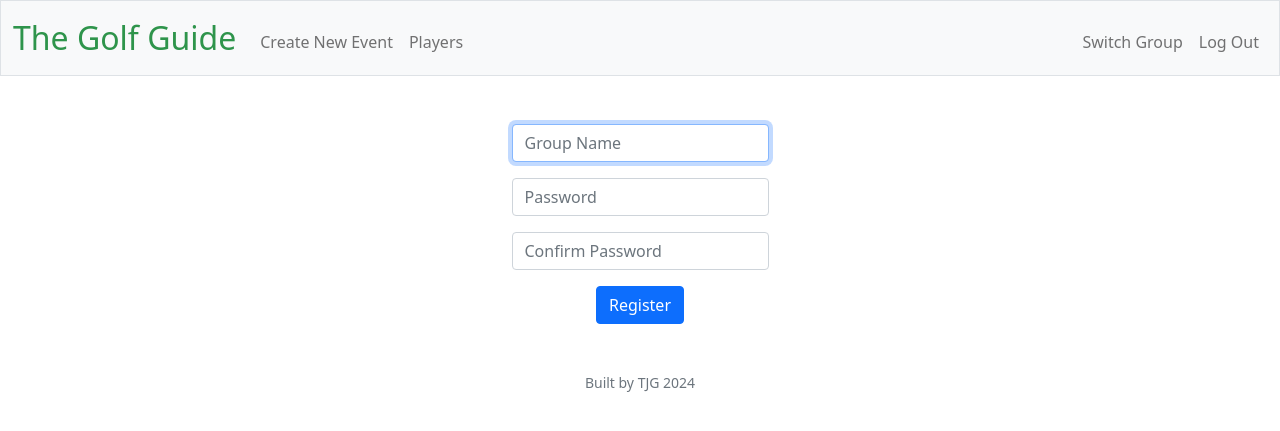
After one commit to tjg14/FD24mySQL, a Flask app: page /create_group in a window 1280 px wide. The commit adds this page. Shown: the top 431 px of the page. Run offline with Flask 3, Linux system fonts and the light colour scheme; a user stored in the database is signed in; some libraries are stand-ins or nearby versions.

Commit message:
first real progress

```diff
--- a/app.py
+++ b/app.py
@@ -5,7 +5,7 @@ from flask import Flask, flash, redirect, render_template, request, session
 from flask_session import Session
 from werkzeug.security import check_password_hash, generate_password_hash
 
-from helpers import apology, login_required, lookup, usd
+from helpers import apology, login_required, group_login_required, usd
 
 # Configure application
 app = Flask(__name__)
@@ -19,7 +19,7 @@ app.config["SESSION_TYPE"] = "filesystem"
 Session(app)
 
 # Configure CS50 Library to use SQLite database
-db = SQL("sqlite:///finance.db")
+db = SQL("sqlite:///FD2024.db")
 
 
 @app.after_request
@@ -33,26 +33,11 @@ def after_request(response):
 
 @app.route("/")
 @login_required
+@group_login_required
 def index():
     """Show homepage"""
-
-    return apology("TODO")
-
-
-@app.route("/buy", methods=["GET", "POST"])
-@login_required
-def buy():
-    """Buy shares of stock"""
-
-    return apology("TODO")
-
-
-@app.route("/history")
-@login_required
-def history():
-    """Show history of transactions"""
-
-    return apology("TODO")
+    groupname = db.execute("SELECT groupname FROM groups WHERE id = ?", session["group_id"])[0]["groupname"]
+    return render_template("index.html", groupname=groupname)
 
 
 @app.route("/login", methods=["GET", "POST"])
@@ -67,24 +52,24 @@ def login():
 
         # Ensure username was submitted
         if not request.form.get("username"):
-            return apology("must provide username", 403)
+            return apology("must provide username", 400)
 
         # Ensure password was submitted
         elif not request.form.get("password"):
-            return apology("must provide password", 403)
+            return apology("must provide password", 400)
 
         # Query database for username
         rows = db.execute("SELECT * FROM users WHERE username = ?", request.form.get("username"))
 
         # Ensure username exists and password is correct
         if len(rows) != 1 or not check_password_hash(rows[0]["hash"], request.form.get("password")):
-            return apology("invalid username and/or password", 403)
+            return apology("invalid username and/or password", 400)
 
         # Remember which user has logged in
         session["user_id"] = rows[0]["id"]
 
-        # Redirect user to home page
-        return redirect("/")
+        # Redirect user to group options
+        return redirect("/group")
 
     # User reached route via GET (as by clicking a link or via redirect)
     else:
@@ -102,12 +87,93 @@ def logout():
     return redirect("/")
 
 
-@app.route("/quote", methods=["GET", "POST"])
+@app.route("/group",  methods=["GET", "POST"])
 @login_required
-def quote():
-    """Get stock quote."""
+def group():
+    """Show options to join group or create group"""
 
-    return apology("TODO")
+    # Forget any group_id
+    if session.get("group_id") is not None:
+        session.pop("group_id", None)
+
+    if request.method == "POST":
+        if request.form.get("group_action") == "create_group":
+            return redirect("/create_group")
+        elif request.form.get("group_action") == "login_group":
+            return redirect("/group_login")
+        else:
+            return apology("Posted without valid group action")
+    else:
+        return render_template("group.html")
+
+
+@app.route("/group_login",  methods=["GET", "POST"])
+@login_required
+def group_login():
+    """Log into group"""
+
+    # Forget any group_id
+    if session.get("group_id") is not None:
+        session.remove("group_id")
+
+    # User reached route via POST (as by submitting a form via POST)
+    if request.method == "POST":
+
+        # Ensure username was submitted
+        if not request.form.get("groupname"):
+            return apology("must provide groupname", 400)
+
+        # Ensure password was submitted
+        elif not request.form.get("password"):
+            return apology("must provide password", 400)
+
+        # Query database for username
+        rows = db.execute("SELECT * FROM groups WHERE groupname = ?", request.form.get("groupname"))
+
+        # Ensure username exists and password is correct
+        if len(rows) != 1 or not check_password_hash(rows[0]["hash"], request.form.get("password")):
+            return apology("invalid group name and/or password", 400)
+
+        # Remember which user has logged in
+        session["group_id"] = rows[0]["id"]
+
+        # Redirect to group homepage
+        return redirect("/")
+
+    # User reached route via GET (as by clicking a link or via redirect)
+    else:
+        return render_template("group_login.html")
+
+
+@app.route("/create_group",  methods=["GET", "POST"])
+@login_required
+def create_group():
+    """xxxx"""
+
+    if request.method == "POST":
+
+        # Ensure all fields not blank
+        if not request.form.get("groupname") or not request.form.get("password") or not request.form.get("confirmation"):
+            return apology("must provide group name and password", 400)
+
+        # Query database for group name
+        rows = db.execute("SELECT * FROM groups WHERE groupname = ?", request.form.get("groupname"))
+
+        # Check if groupname already exists
+        if len(rows) > 0:
+            return apology("Group name already exists", 400)
+
+        # Check if password matches confirmation
+        if request.form.get("password") != request.form.get("confirmation"):
+            return apology("Passwords don't match", 400)
+
+        # Register group into gruops database
+        db.execute("INSERT INTO groups (groupname, hash) VALUES (?, ?)", request.form.get("groupname"), generate_password_hash(request.form.get("password")))
+
+        return redirect("/")
+
+    else:
+        return render_template("create_group.html")
 
 
 @app.route("/register", methods=["GET", "POST"])
@@ -140,6 +206,14 @@ def register():
         return render_template("register.html")
 
 
+@app.route("/buy", methods=["GET", "POST"])
+@login_required
+def buy():
+    """Buy shares of stock"""
+
+    return apology("TODO")
+
+
 @app.route("/sell", methods=["GET", "POST"])
 @login_required
 def sell():
--- a/helpers.py
+++ b/helpers.py
@@ -39,49 +39,18 @@ def login_required(f):
     return decorated_function
 
 
-def lookup(symbol, include_time=False):
-    """Look up quote for symbol."""
+def group_login_required(f):
+    """
+    Decorate routes to require login to a group.
 
-    # Prepare API request
-    symbol = symbol.upper()
-    end = datetime.datetime.now(pytz.timezone("US/Eastern"))
-    start = end - datetime.timedelta(days=7)
-
-    # Yahoo Finance API
-    url = (
-        f"https://query1.finance.yahoo.com/v7/finance/download/{urllib.parse.quote_plus(symbol)}"
-        f"?period1={int(start.timestamp())}"
-        f"&period2={int(end.timestamp())}"
-        f"&interval=1d&events=history&includeAdjustedClose=true"
-    )
-
-    # Query API
-    try:
-        response = requests.get(url, cookies={"session": str(uuid.uuid4())}, headers={"User-Agent": "python-requests", "Accept": "*/*"})
-        response.raise_for_status()
-
-        # CSV header: Date,Open,High,Low,Close,Adj Close,Volume
-        quotes = list(csv.DictReader(response.content.decode("utf-8").splitlines()))
-        quotes.reverse()
-        price = round(float(quotes[0]["Adj Close"]), 2)
-        request_time = end.strftime("%Y-%m-%d %H:%M:%S %Z")
-
-        # Return data with or without time
-        if include_time:
-            return {
-                "name": symbol,
-                "price": price,
-                "symbol": symbol
-            }, request_time
-        else:
-            return {
-                "name": symbol,
-                "price": price,
-                "symbol": symbol
-            }
-
-    except (requests.RequestException, ValueError, KeyError, IndexError):
-        return None
+    http://flask.pocoo.org/docs/0.12/patterns/viewdecorators/
+    """
+    @wraps(f)
+    def decorated_function(*args, **kwargs):
+        if session.get("group_id") is None:
+            return redirect("/group")
+        return f(*args, **kwargs)
+    return decorated_function
 
 
 def usd(value):
--- a/static/styles.css
+++ b/static/styles.css
@@ -8,6 +8,13 @@ nav .navbar-brand
 nav .navbar-brand .green
 {
     color: #2e944b;
+
+}
+
+nav .navbar-brand .group_title
+{
+    color: #2a2c2b;
+    font-style: italic;
 }
 
 .table-right-align {
--- /dev/null
+++ b/templates/create_group.html
@@ -0,0 +1,27 @@
+{% extends "layout.html" %}
+
+{% block title %}
+    Create Group
+{% endblock %}
+
+{% block main %}
+    <form action="/create_group" method="post" id="create_group-form">
+        <div class="mb-3">
+            <input autocomplete="off" autofocus class="form-control mx-auto w-auto" id="groupname" name="groupname" placeholder="Group Name" type="text">
+        </div>
+        <div class="mb-3">
+            <input class="form-control mx-auto w-auto" id="password" name="password" placeholder="Password" type="password">
+        </div>
+        <div class="mb-3">
+            <input class="form-control mx-auto w-auto" id="confirmation" name="confirmation" placeholder="Confirm Password" type="password">
+        </div>
+        <button class="btn btn-primary" id = "create_gruop-btn" type="submit">Register</button>
+    </form>
+    <script>
+        let button_item = document.querySelector('button[id="create_group-btn"]');
+        button_item.addEventListener('click', () => {
+            button_item.disabled = true;
+            document.getElementById("create_group-form").submit();
+        });
+    </script>
+{% endblock %}
--- a/templates/layout.html
+++ b/templates/layout.html
@@ -24,19 +24,24 @@
 
         <nav class="bg-light border navbar navbar-expand-md navbar-light">
             <div class="container-fluid">
-                <a class="navbar-brand" href="/"><span class="green">FD</span> <span>2024</span></a>
+                <a class="navbar-brand" href="/"><span class="green">The Golf Guide</span></a>
                 <button aria-controls="navbar" aria-expanded="false" aria-label="Toggle navigation" class="navbar-toggler" data-bs-target="#navbar" data-bs-toggle="collapse" type="button">
                     <span class="navbar-toggler-icon"></span>
                 </button>
                 <div class="collapse navbar-collapse" id="navbar">
-                    {% if session["user_id"] %}
+                    {% if (session["user_id"] and not session["group_id"]) %}
+                        <ul class="navbar-nav ms-auto mt-2">
+                            <li class="nav-item"><a class="nav-link" href="/create_group">New Group</a></li>
+                            <li class="nav-item"><a class="nav-link" href="/group_login">Enter Group</a></li>
+                            <li class="nav-item"><a class="nav-link" href="/logout">Log Out</a></li>
+                        </ul>
+                    {% elif session["user_id"] %}
                         <ul class="navbar-nav me-auto mt-2">
-                            <li class="nav-item"><a class="nav-link" href="/quote">Quote</a></li>
-                            <li class="nav-item"><a class="nav-link" href="/buy">Buy</a></li>
-                            <li class="nav-item"><a class="nav-link" href="/sell">Sell</a></li>
-                            <li class="nav-item"><a class="nav-link" href="/history">History</a></li>
+                            <li class="nav-item"><a class="nav-link" href="/buy">Create New Event</a></li>
+                            <li class="nav-item"><a class="nav-link" href="/sell">Players</a></li>
                         </ul>
                         <ul class="navbar-nav ms-auto mt-2">
+                            <li class="nav-item"><a class="nav-link" href="/group">Switch Group</a></li>
                             <li class="nav-item"><a class="nav-link" href="/logout">Log Out</a></li>
                         </ul>
                     {% else %}
```
Also changed, not shown: templates/group.html (added, +19 -0 lines), templates/group_login.html (added, +17 -0 lines), templates/index.html (added, +13 -0 lines), templates/register.html (added, +27 -0 lines), FD2024.db, README.md, 4 other files.
